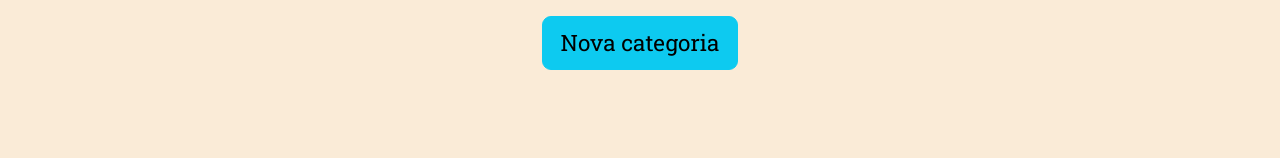
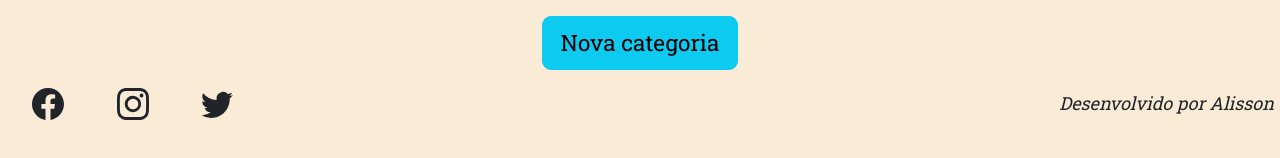
Before and after one commit to alisson2014/front_produtos, a React (Create React App) app: page / in a window 1280 px wide. Shown: the part 218-376 px from the top of the page. Built offline with nearby package versions, Linux system fonts and the light colour scheme; no server answers.

Commit message:
Adicionei o Footer a aplicação

```diff
--- /dev/null
+++ b/src/components/Footer/index.tsx
@@ -0,0 +1,19 @@
+import {
+    BsFacebook,
+    BsInstagram,
+    BsTwitter
+} from "react-icons/bs";
+import * as F from "./styles";
+
+export default function Footer() {
+    return (
+        <F.Footer>
+            <F.SocialIcons>
+                <BsFacebook size={32} />
+                <BsInstagram size={32} />
+                <BsTwitter size={32} />
+            </F.SocialIcons>
+            <F.Credits>Desenvolvido por Alisson</F.Credits>
+        </F.Footer>
+    );
+};
--- /dev/null
+++ b/src/components/Footer/styles.ts
@@ -0,0 +1,28 @@
+import styled from "styled-components";
+
+export const Footer = styled.footer`
+  padding: 18px 6px;
+  display: flex;
+  align-items: center;
+  justify-content: space-between;
+`;
+
+export const SocialIcons = styled.div`
+  width: 20%;
+  display: flex;
+  align-items: center;
+  justify-content: space-around;
+
+  svg {
+    transition: all 0.5s ease-in-out;
+    cursor: pointer;
+
+    &:hover {
+      transform: scale(1.15);
+    }
+  }
+`;
+
+export const Credits = styled.i`
+  font-weight: 400;
+`;
--- a/src/components/Layout/index.tsx
+++ b/src/components/Layout/index.tsx
@@ -1,3 +1,4 @@
+import Footer from "../Footer";
 import Header from "../Header";
 
 export default function Layout({ children }: any) {
@@ -5,6 +6,7 @@ export default function Layout({ children }: any) {
         <>
             <Header />
             {children}
+            <Footer />
         </>
     );
 };
```
